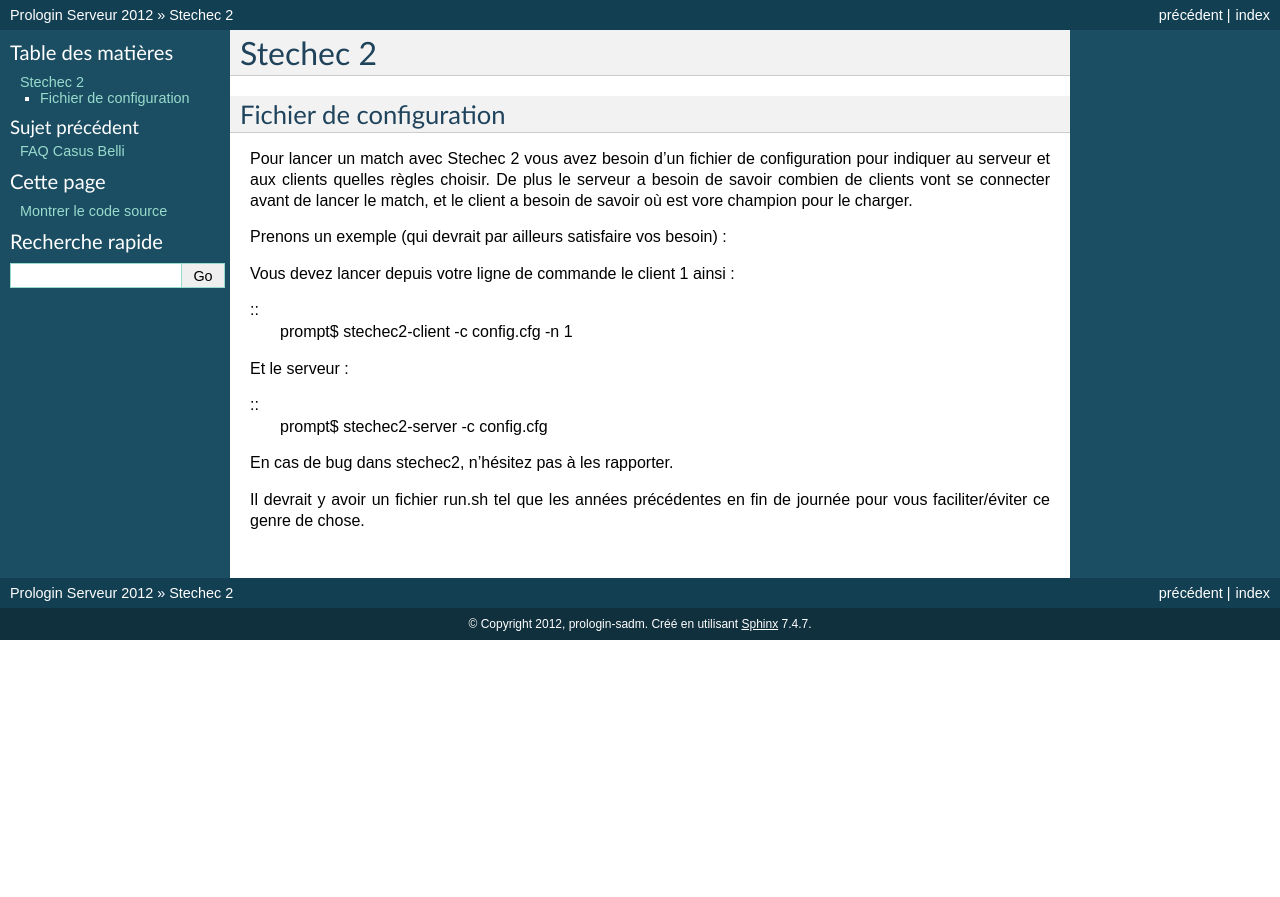
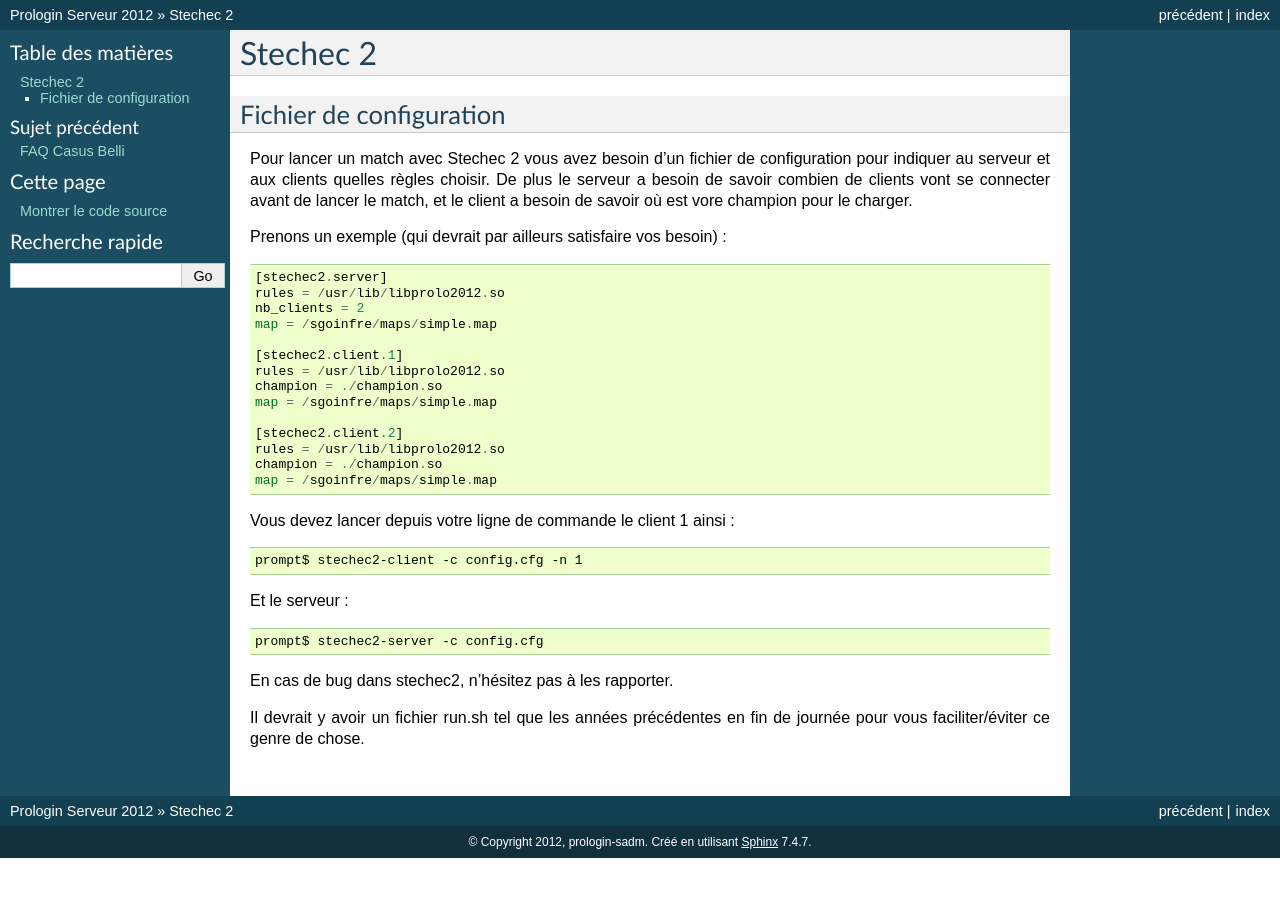
Before and after one commit to prologin/prologin2012, a Sphinx documentation site: the page built from doc/stechec2.rst, in a window 1280 px wide. Shown: the top 897 px of the page. Built offline with Sphinx 7.4.7, drawn with Linux system fonts in a browser that asks for light colours.

```diff
--- a/doc/stechec2.rst
+++ b/doc/stechec2.rst
@@ -13,28 +13,29 @@ pour le charger.
 
 Prenons un exemple (qui devrait par ailleurs satisfaire vos besoin) :
 
-.. highlight:: ini
+::
 
     [stechec2.server]
     rules = /usr/lib/libprolo2012.so
     nb_clients = 2
+    map = /sgoinfre/maps/simple.map
 
     [stechec2.client.1]
-    rules = /usr/lib/libtictactoe.so
+    rules = /usr/lib/libprolo2012.so
     champion = ./champion.so
+    map = /sgoinfre/maps/simple.map
 
     [stechec2.client.2]
-    rules = /usr/lib/libtictactoe.so
+    rules = /usr/lib/libprolo2012.so
     champion = ./champion.so
+    map = /sgoinfre/maps/simple.map
 
-Vous devez lancer depuis votre ligne de commande le client 1 ainsi :
+Vous devez lancer depuis votre ligne de commande le client 1 ainsi : ::
 
-::
     prompt$ stechec2-client -c config.cfg -n 1
 
-Et le serveur :
+Et le serveur : ::
 
-::
     prompt$ stechec2-server -c config.cfg
 
 En cas de bug dans stechec2, n'hésitez pas à les rapporter.
```
